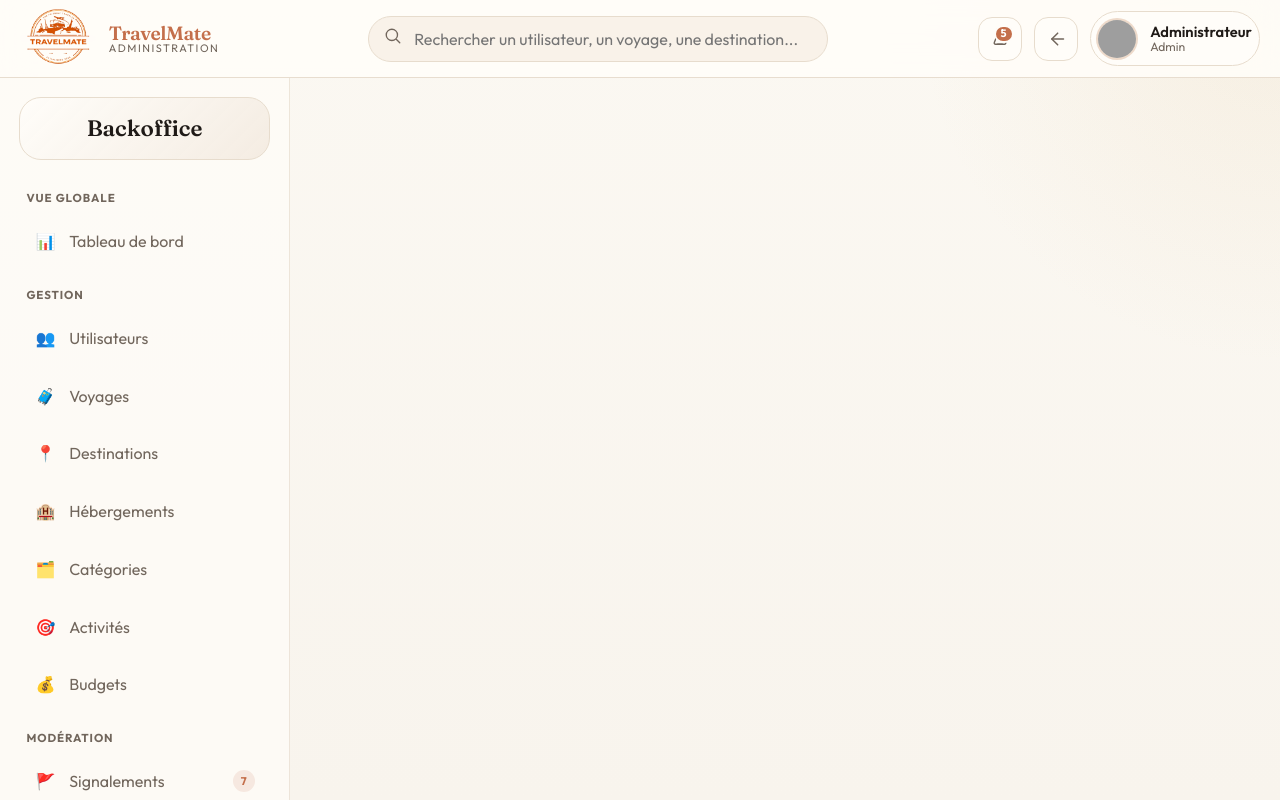
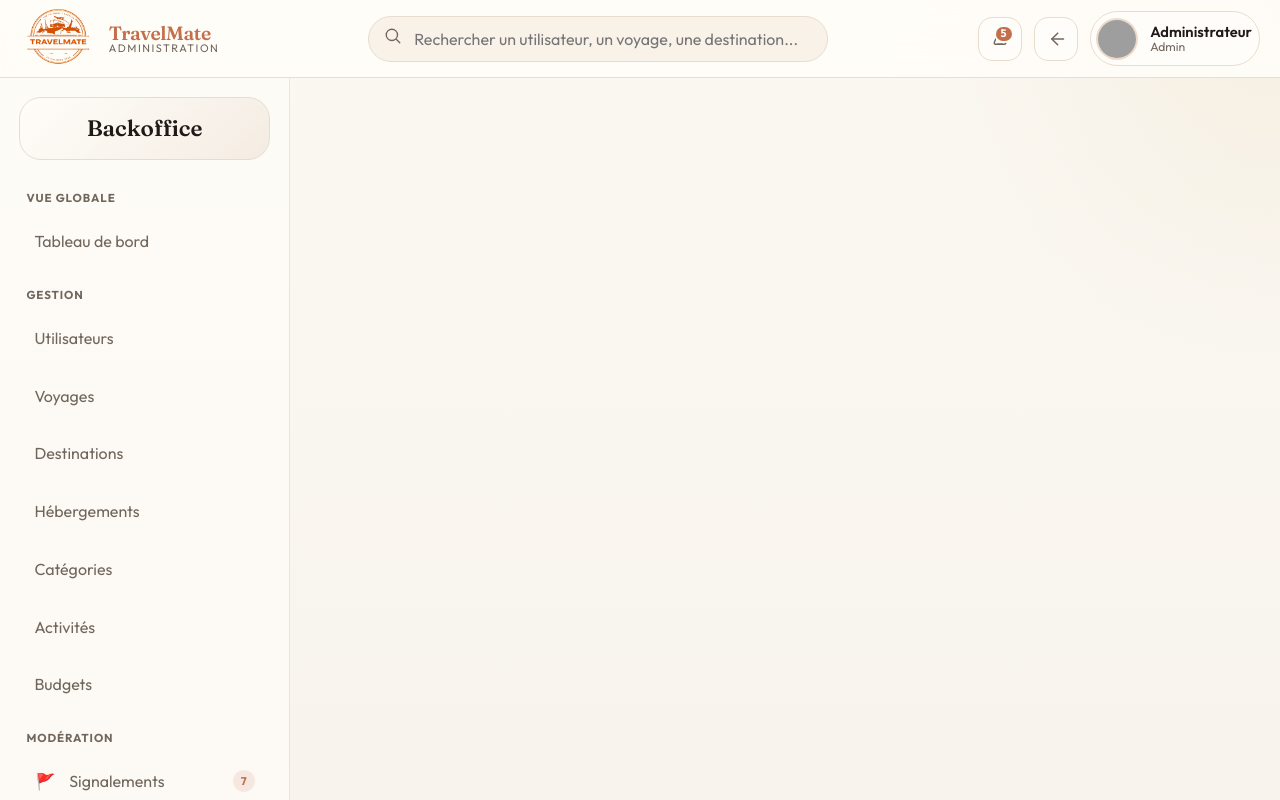
Before and after one commit to MalekFekihEsprit/travelmate_web, a Symfony app: template templates/base_admin.html.twig in a window 1280 px wide. Run offline with Twig, Linux system fonts and the light colour scheme; the template is opened without the code that fills it, so the values that code supplies are empty; some libraries are stand-ins or nearby versions; grey boxes are pictures that could not be loaded.

```diff
--- a/templates/base_admin.html.twig
+++ b/templates/base_admin.html.twig
@@ -1007,7 +1007,7 @@
 
                 <a href="{{ path('app_admin_dashboard') }}"
                    class="admin-nav__item {{ currentRoute == 'app_admin_dashboard' ? 'is-active' : '' }}">
-                    <span class="admin-nav__icon">📊</span>
+
                     <span>Tableau de bord</span>
                 </a>
 
@@ -1015,43 +1015,43 @@
 
                 <a href="#" {# path('app_admin_users') #}
                    class="admin-nav__item {{ currentRoute starts with 'app_admin_users' ? 'is-active' : '' }}">
-                    <span class="admin-nav__icon">👥</span>
+
                     <span>Utilisateurs</span>
                 </a>
 
                 <a href="#" {# path('app_admin_voyages') #}
                    class="admin-nav__item {{ currentRoute starts with 'app_admin_voyages' ? 'is-active' : '' }}">
-                    <span class="admin-nav__icon">🧳</span>
+
                     <span>Voyages</span>
                 </a>
 
                 <a href="#" {# path('app_admin_destinations') #}
                    class="admin-nav__item {{ currentRoute starts with 'app_admin_destinations' ? 'is-active' : '' }}">
-                    <span class="admin-nav__icon">📍</span>
+
                     <span>Destinations</span>
                 </a>
 
                 <a href="#" {# path('app_admin_hebergements') #}
                    class="admin-nav__item {{ currentRoute starts with 'app_admin_hebergements' ? 'is-active' : '' }}">
-                    <span class="admin-nav__icon">🏨</span>
+
                     <span>Hébergements</span>
                 </a>
 
                 <a href="#" {# path('app_admin_categories') #}
                    class="admin-nav__item {{ currentRoute starts with 'app_admin_categories' ? 'is-active' : '' }}">
-                    <span class="admin-nav__icon">🗂️</span>
+
                     <span>Catégories</span>
                 </a>
 
                 <a href="#" {# path('app_admin_activites') #}
                    class="admin-nav__item {{ currentRoute starts with 'app_admin_activites' ? 'is-active' : '' }}">
-                    <span class="admin-nav__icon">🎯</span>
+
                     <span>Activités</span>
                 </a>
 
                 <a href="#" {# path('app_admin_budgets') #}
                    class="admin-nav__item {{ currentRoute starts with 'app_admin_budgets' ? 'is-active' : '' }}">
-                    <span class="admin-nav__icon">💰</span>
+
                     <span>Budgets</span>
                 </a>
 
```
